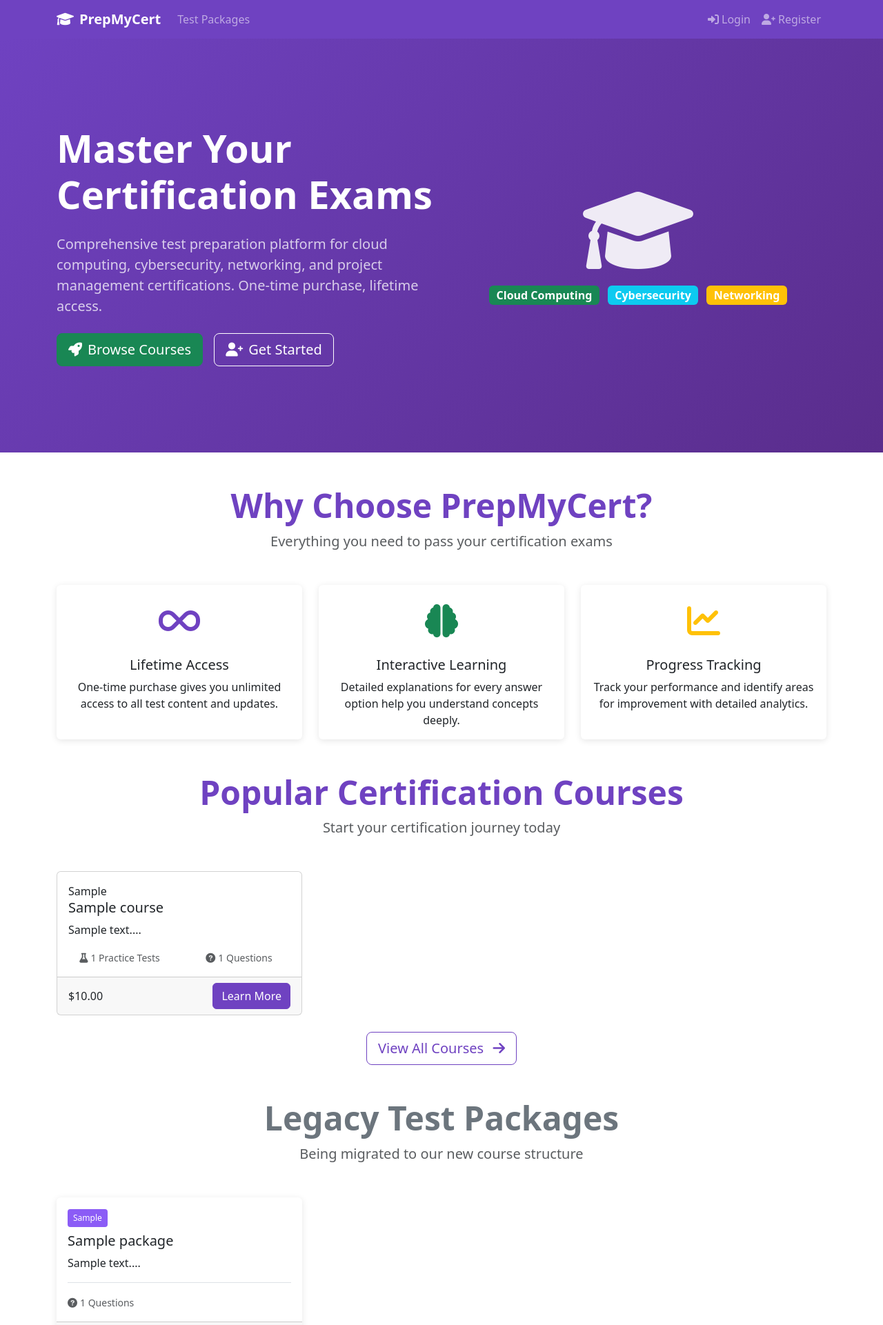
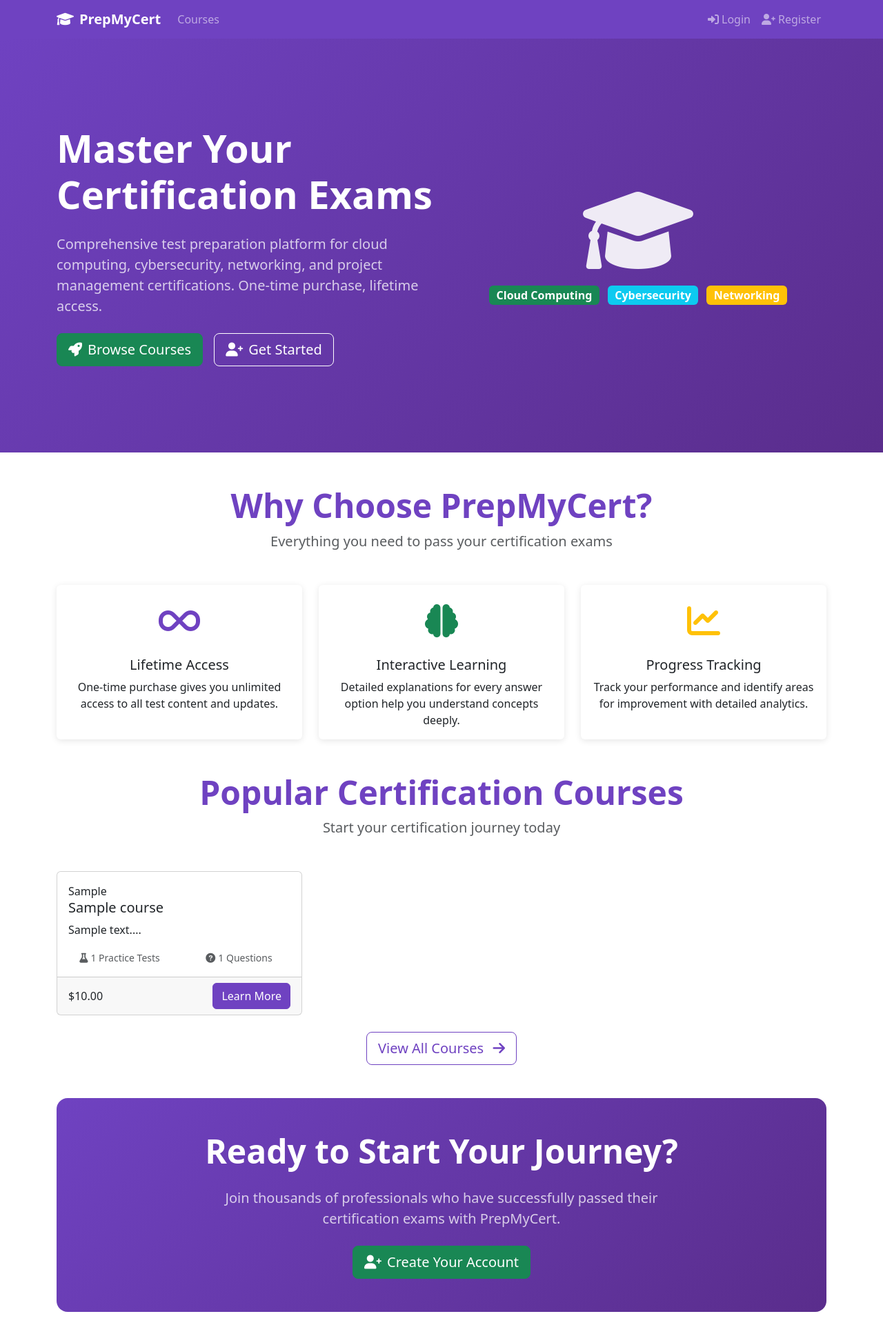
Before and after one commit to piyush-palod/prepmycert, a Flask app: page / in a window 1280 px wide. Shown: the top 1921 px of the page at 69% size. Run offline with Flask 3, Linux system fonts and the light colour scheme; tables that the repository leaves empty hold one stand-in row (values such as "Sample post").

Commit message:
refactor(templates): remove legacy packages references and update navigation
- Replace "Test Packages" link with "Courses" in navbar
- Remove "Legacy Packages" option from admin dropdown
- Delete legacy test packages section from index page

```diff
--- a/templates/base.html
+++ b/templates/base.html
@@ -34,7 +34,7 @@
             <div class="collapse navbar-collapse" id="navbarNav">
                 <ul class="navbar-nav me-auto">
                     <li class="nav-item">
-                        <a class="nav-link" href="{{ url_for('test_packages') }}">Test Packages</a>
+                        <a class="nav-link" href="{{ url_for('courses') }}">Courses</a>
                     </li>
                     {% if current_user.is_authenticated %}
                         <li class="nav-item">
@@ -47,7 +47,6 @@
                             </a>
                             <ul class="dropdown-menu" aria-labelledby="adminDropdown">
                                 <li><a class="dropdown-item" href="{{ url_for('admin_courses') }}"><i class="fas fa-graduation-cap me-2"></i>Manage Courses</a></li>
-                                <li><a class="dropdown-item" href="{{ url_for('admin_packages') }}"><i class="fas fa-box me-2"></i>Legacy Packages</a></li>
                                 <li><a class="dropdown-item" href="{{ url_for('admin_users') }}"><i class="fas fa-users me-2"></i>Manage Users</a></li>
                                 <li><hr class="dropdown-divider"></li>
                                 <li><a class="dropdown-item" href="{{ url_for('admin_coupon_list') }}"><i class="fas fa-ticket-alt me-2"></i>Manage Coupons</a></li>
--- a/templates/index.html
+++ b/templates/index.html
@@ -135,42 +135,6 @@
     </section>
     {% endif %}
 
-    <!-- Legacy Test Packages (During Migration) -->
-    {% if test_packages %}
-    <section class="mb-5">
-        <div class="text-center mb-5">
-            <h2 class="display-5 fw-bold text-secondary">Legacy Test Packages</h2>
-            <p class="lead text-muted">Being migrated to our new course structure</p>
-        </div>
-
-        <div class="row g-4">
-            {% for package in test_packages[:3] %}
-            <div class="col-lg-4">
-                <div class="card package-card h-100">
-                    <div class="card-body">
-                        <div class="package-domain">{{ package.domain }}</div>
-                        <h5 class="card-title">{{ package.title }}</h5>
-                        <p class="card-text">{{ package.description[:100] }}...</p>
-                        <div class="package-stats">
-                            <small class="text-muted">
-                                <i class="fas fa-question-circle me-1"></i>{{ package.question_count }} Questions
-                            </small>
-                        </div>
-                    </div>
-                    <div class="card-footer">
-                        <div class="d-flex justify-content-between align-items-center">
-                            <div class="package-price">${{ "%.2f"|format(package.price) }}</div>
-                            <a href="{{ url_for('package_detail', package_id=package.id) }}" class="btn btn-secondary">
-                                View Package
-                            </a>
-                        </div>
-                    </div>
-                </div>
-            </div>
-            {% endfor %}
-        </div>
-    </section>
-    {% endif %}
 
     <!-- CTA Section -->
     <section class="cta-section text-center py-5">
```
